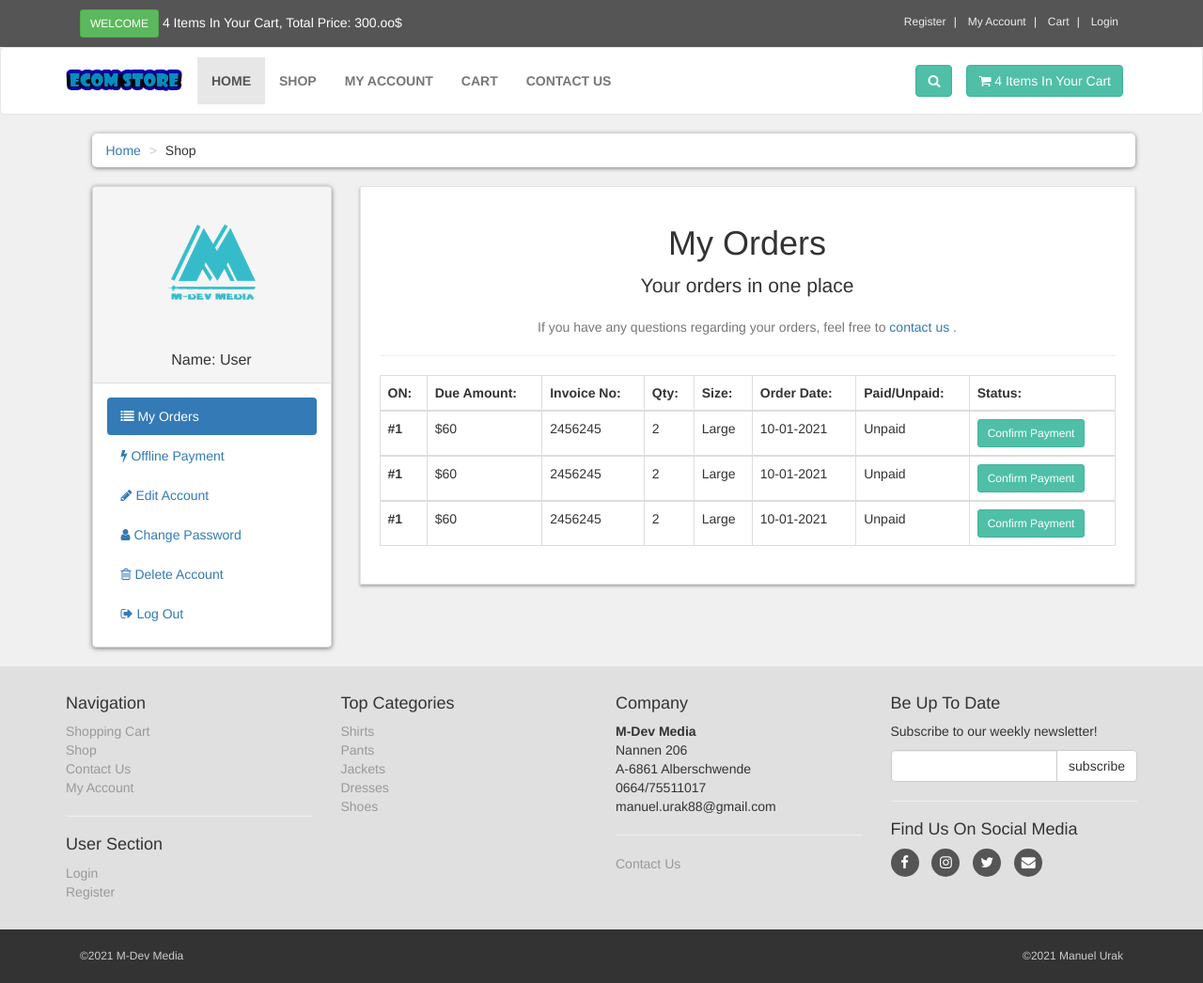
After one commit to ManuelUrak/ecommerceexample1, a PHP site: page /my_account.php?my_orders in a window 1280 px wide. The commit adds this page. Shown: the whole page at 94% size. Run offline with PHP 8.4, Linux system fonts and the light colour scheme.

Commit message:
started my account pages

```diff
--- /dev/null
+++ b/customer/my_orders.php
@@ -0,0 +1,65 @@
+<center>
+    <h1>My Orders</h1>
+    <p class="lead">Your orders in one place</p>
+    <p class="text-muted">If you have any questions regarding your orders, feel free to
+        <a href="./contact.php">contact us</a> .</p>
+</center>
+<hr>
+<div class="table-responsive">
+    <table class="table table-hover table-bordered">
+        <thead>
+            <tr>
+                <th> ON: </th>
+                <th> Due Amount: </th>
+                <th> Invoice No: </th>
+                <th> Qty: </th>
+                <th> Size: </th>
+                <th> Order Date: </th>
+                <th> Paid/Unpaid: </th>
+                <th> Status: </th>
+            </tr>
+        </thead>
+        <tbody>
+            <tr>
+                <th> #1 </th>
+                <td> $60 </td>
+                <td> 2456245 </td>
+                <td> 2 </td>
+                <td> Large </td>
+                <td> 10-01-2021 </td>
+                <td> Unpaid </td>
+                <td>
+                    <a class="btn btn-primary btn-sm" target="_blank" href="./confirm.php">Confirm Payment</a>
+                </td>
+            </tr>
+        </tbody>
+        <tbody>
+            <tr>
+                <th> #1 </th>
+                <td> $60 </td>
+                <td> 2456245 </td>
+                <td> 2 </td>
+                <td> Large </td>
+                <td> 10-01-2021 </td>
+                <td> Unpaid </td>
+                <td>
+                    <a class="btn btn-primary btn-sm" target="_blank" href="./confirm.php">Confirm Payment</a>
+                </td>
+            </tr>
+        </tbody>
+        <tbody>
+            <tr>
+                <th> #1 </th>
+                <td> $60 </td>
+                <td> 2456245 </td>
+                <td> 2 </td>
+                <td> Large </td>
+                <td> 10-01-2021 </td>
+                <td> Unpaid </td>
+                <td>
+                    <a class="btn btn-primary btn-sm" target="_blank" href="./confirm.php">Confirm Payment</a>
+                </td>
+            </tr>
+        </tbody>
+    </table>
+</div>
--- /dev/null
+++ b/includes/account_sidebar.php
@@ -0,0 +1,31 @@
+<div class="panel panel-default sidebar-menu">
+    <div class="panel-heading">
+        <center>
+            <img src="./customer/costumer_images/logo-mdev.png" alt="Image">
+        </center>
+        <br>
+        <h3 align="center" class="panel-title">Name: User</h3>
+    </div>
+    <div class="panel-body">
+        <ul class="nav-pills nav-stacked nav">
+            <li class="<?php if(isset($_GET['my_orders'])){echo "active";} ?>">
+                <a href="my_account.php?my_orders"><i class="fa fa-list"></i> My Orders</a>
+            </li>
+            <li class="<?php if(isset($_GET['offline_payment'])){echo "active";} ?>">
+                <a href="my_account.php?offline_payment"><i class="fa fa-bolt"></i> Offline Payment</a>
+            </li>
+            <li class="<?php if(isset($_GET['edit_account'])){echo "active";} ?>">
+                <a href="my_account.php?edit_account"><i class="fa fa-pencil"></i> Edit Account</a>
+            </li>
+            <li class="<?php if(isset($_GET['change_password'])){echo "active";} ?>">
+                <a href="my_account.php?change_password"><i class="fa fa-user"></i> Change Password</a>
+            </li>
+            <li class="<?php if(isset($_GET['delete_account'])){echo "active";} ?>">
+                <a href="my_account.php?delete_account"><i class="fa fa-trash-o"></i> Delete Account</a>
+            </li>
+            <li>
+                <a href="./logout.php"><i class="fa fa-sign-out"></i> Log Out</a>
+            </li>
+        </ul>
+    </div>
+</div>
--- a/includes/footer.php
+++ b/includes/footer.php
@@ -9,7 +9,7 @@
                     <li><a href="cart.php">Shopping Cart</a></li>
                     <li><a href="shop.php">Shop</a></li>
                     <li><a href="contact.php">Contact Us</a></li>
-                    <li><a href="checkout.php">My Account</a></li>
+                    <li><a href="my_account.php">My Account</a></li>
                 </ul>
                 <hr>
                 <h4>User Section</h4>
--- a/includes/navigation.php
+++ b/includes/navigation.php
@@ -14,7 +14,7 @@
                         <a href="costumer_register.php">Register</a>
                     </li>
                     <li>
-                        <a href="checkout.php">My Account</a>
+                        <a href="my_account.php">My Account</a>
                     </li>
                     <li>
                         <a href="cart.php">Cart</a>
@@ -55,7 +55,7 @@
                             <a href="shop.php">Shop</a>
                         </li>
                         <li>
-                            <a href="checkout.php">My Account</a>
+                            <a href="my_account.php">My Account</a>
                         </li>
                         <li>
                             <a href="cart.php">Cart</a>
--- /dev/null
+++ b/my_account.php
@@ -0,0 +1,49 @@
+<!-- Header and Navbar -->
+
+<?php
+
+    include("includes/header.php");
+    include("includes/navigation.php")
+
+?>
+<div id="content">
+    <div class="container">
+
+        <!-- Breadcrumbs -->
+
+        <?php
+
+            include("includes/breadcrumbs.php");
+
+        ?>
+        <div class="col-md-3">
+
+            <!-- Sidebar -->
+
+            <?php
+
+                include("includes/account_sidebar.php");
+
+            ?>
+        </div>
+        <div class="col-md-9">
+            <div class="box">
+                <?php
+
+                    if(isset($_GET['my_orders'])){
+                        include("customer/my_orders.php");
+                    }
+
+                ?>
+            </div>
+        </div>
+    </div>
+</div>
+
+<!-- Footer -->
+
+<?php
+
+    include("includes/footer.php");
+
+?>
```
Also changed, not shown: confirm.php (added, +74 -0 lines), customer/costumer_images/erika.jpg (added), customer/costumer_images/logo-mdev.png (added).
